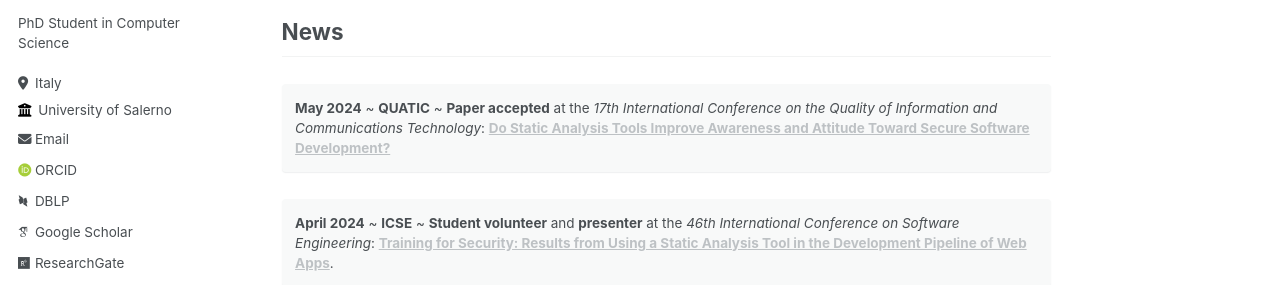
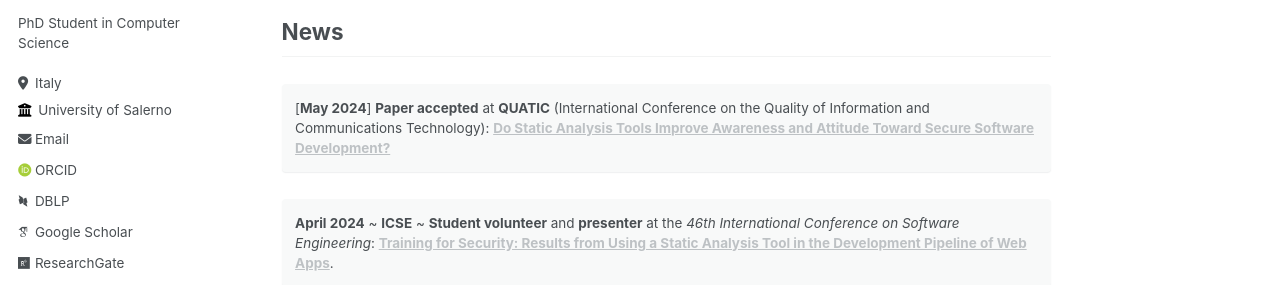
Before and after one commit to sabato-nocera/sabato-nocera.github.io, a Jekyll site: the page built from _pages/about.md, in a window 1280 px wide and 1326 px high. Shown: the part 310-595 px from the top of the window. Built offline with Jekyll 4.4.1, drawn with Linux system fonts in a browser that asks for light colours; some web fonts are replaced.

Commit message:
Update about.md

```diff
--- a/_pages/about.md
+++ b/_pages/about.md
@@ -11,7 +11,7 @@ Hi! I am Sabato Nocera, a PhD student in Computer Science at the [University of
 
 ## News
 
-**May 2024** &#126; **QUATIC** &#126; **Paper accepted** at the _17th International Conference on the Quality of Information and Communications Technology_: [**Do Static Analysis Tools Improve Awareness and Attitude Toward Secure Software Development?**]()
+\[**May 2024**\] **Paper accepted** at **QUATIC** (International Conference on the Quality of Information and Communications Technology): [**Do Static Analysis Tools Improve Awareness and Attitude Toward Secure Software Development?**]()
 {: .notice}
 
 **April 2024** &#126; **ICSE** &#126; **Student volunteer** and **presenter** at the _46th International Conference on Software Engineering_: [**Training for Security: Results from Using a Static Analysis Tool in the Development Pipeline of Web Apps**](https://doi.org/10.1145/3639474.3640073).
```
